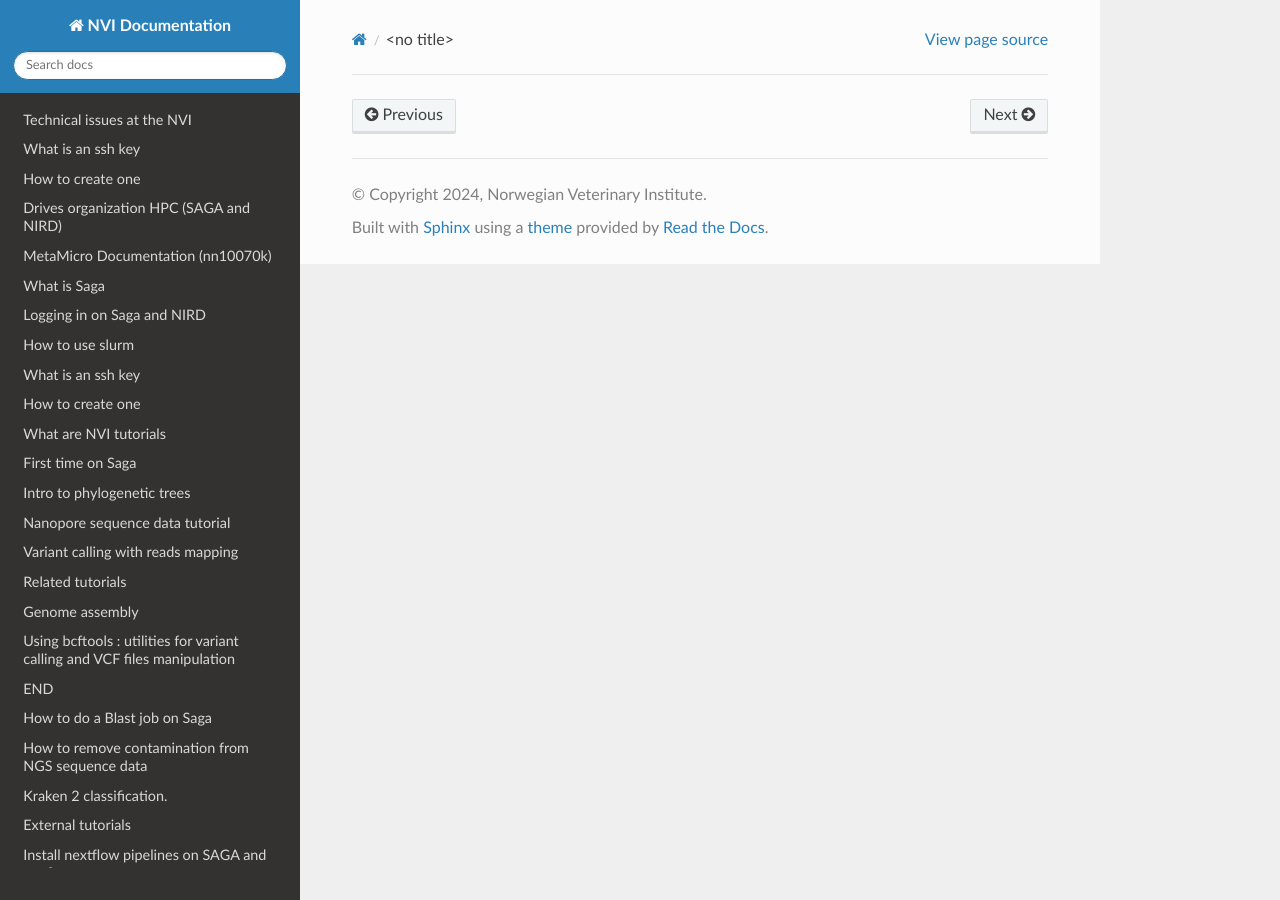
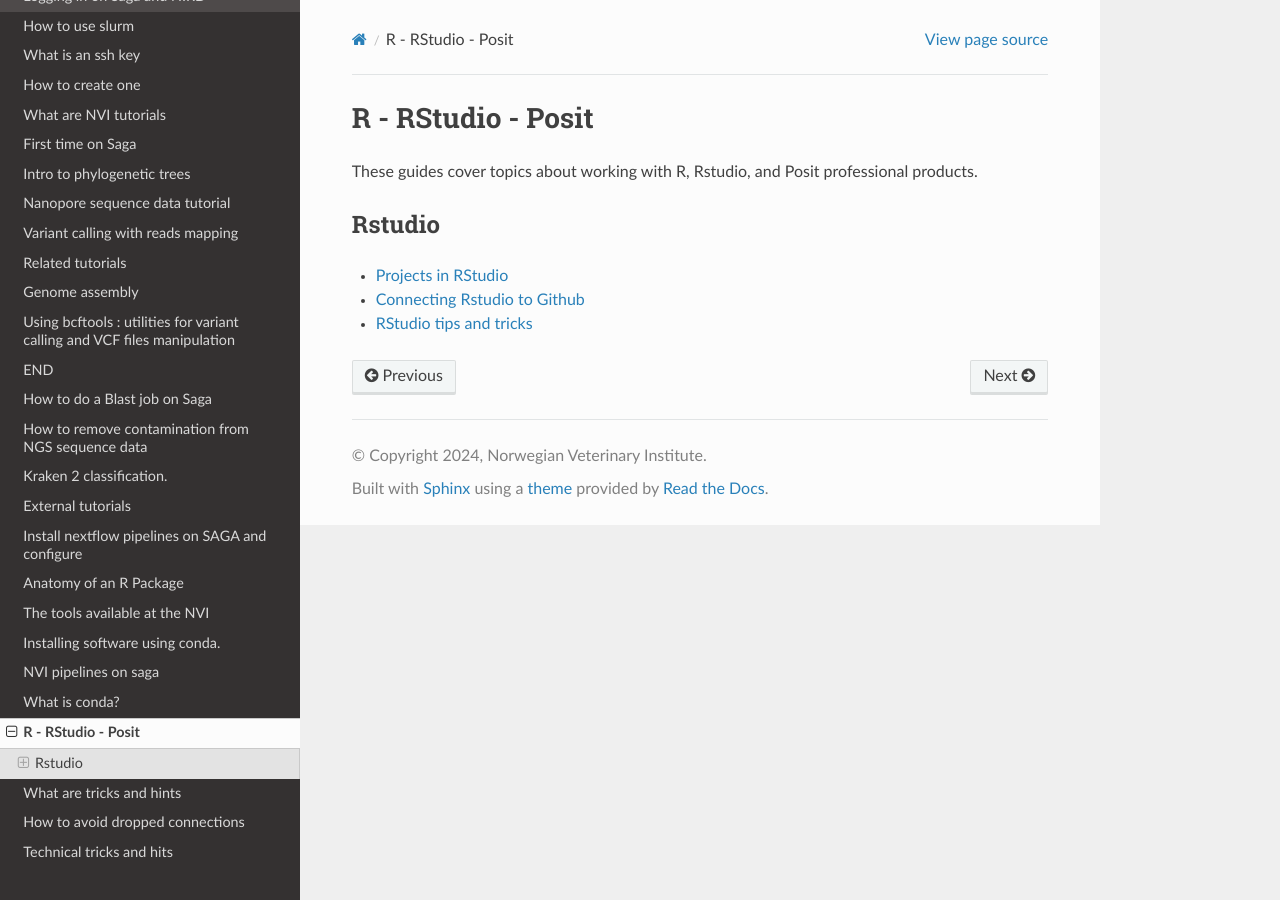
Before and after one commit to NorwegianVeterinaryInstitute/nvi-documentation, a Sphinx documentation site: the page built from docs/source/posit/index.rst, in a window 1280 px wide. Built offline with Sphinx 7.4.7 and the Read the Docs theme 2.0.0, drawn with Linux system fonts in a browser that asks for light colours.

```diff
--- a/docs/source/posit/index.rst
+++ b/docs/source/posit/index.rst
@@ -1,6 +1,14 @@
+R - RStudio - Posit
+===================
+
+These guides cover topics about working with R, Rstudio, and Posit professional products.
+
+Rstudio
+-------
+
 .. toctree::
-   :hidden:
-   :titlesonly:
-   :glob:
+    :maxdepth: 1
 
-   *
+    Projects in RStudio <01-rstudio_projects.md>
+    Connecting Rstudio to Github <02-rstudio_github.md>
+    RStudio tips and tricks <03-rstudio_tips.md>
```
Also changed, not shown: docs/source/posit/03-rstudio_tips.md (renamed from docs/source/posit/rstudio_tips.md, +1 -1 lines), docs/source/technical/Using ssh keys.md (deleted, +0 -88 lines), docs/source/posit/01-rstudio_projects.md (renamed from docs/source/posit/rstudio_projects.md), docs/source/posit/02-rstudio_github.md (renamed from docs/source/posit/rstudio_github.md), docs/source/posit/img/rstudio_tips_pane_layout.png (renamed from docs/source/posit/rstudo_tips_pane_layout.png).
